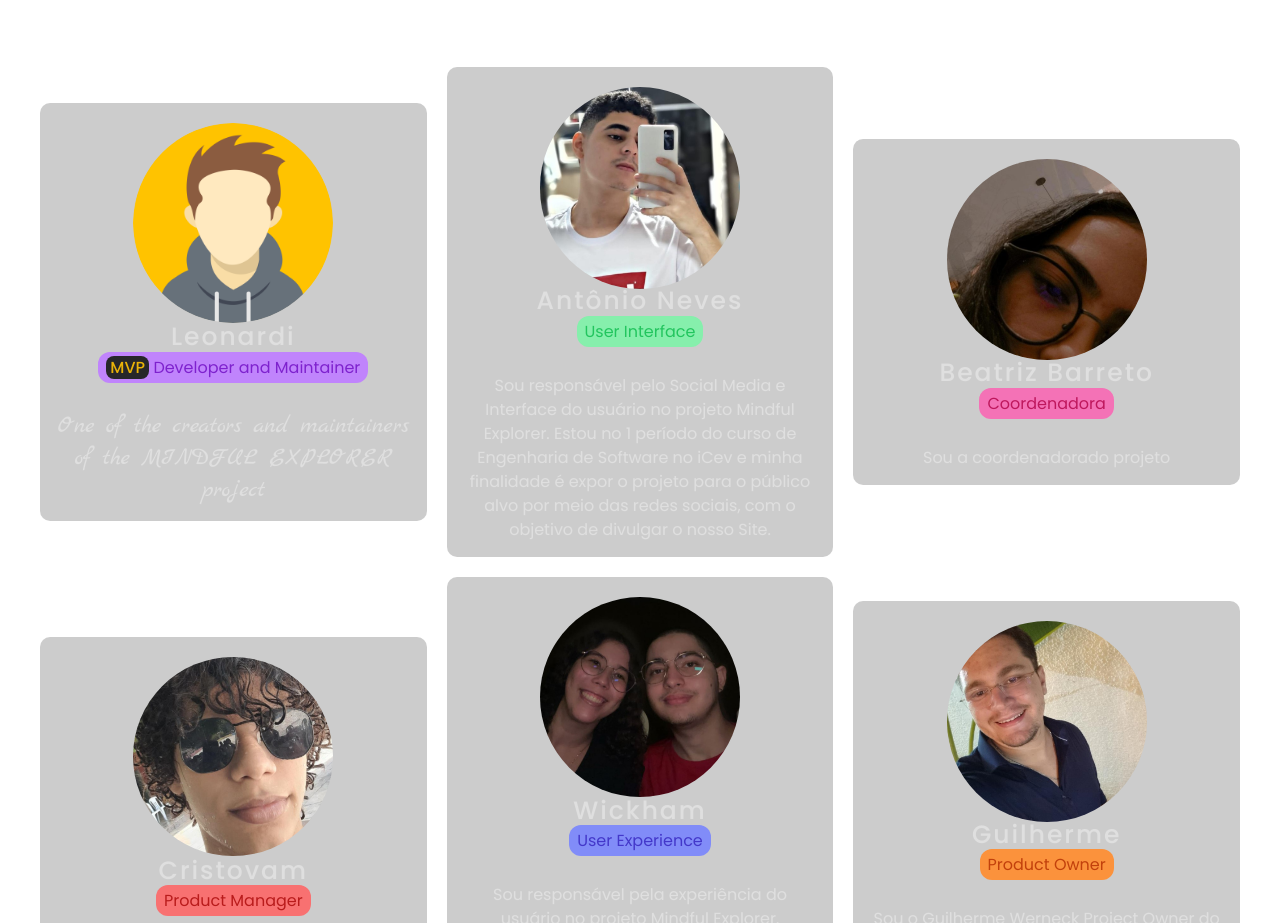
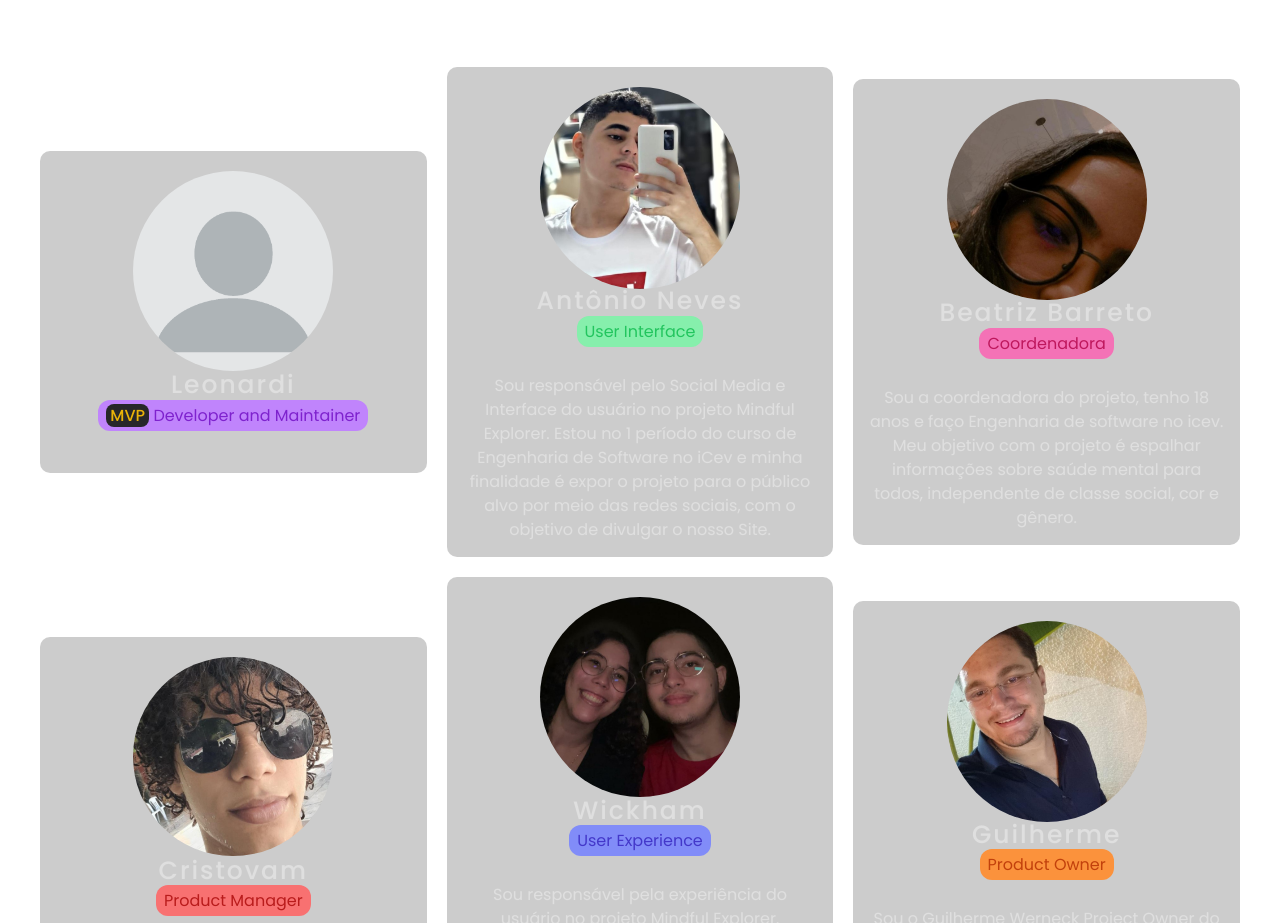
Before and after one commit to rexionmars/midnful, a Next.js app: page /about in a window 1280 px wide. Shown: the part 900-1823 px from the top of the page. Built offline with nearby package versions, Linux system fonts and the light colour scheme; no server answers.

Commit message:
update about page

```diff
--- a/components/About.jsx
+++ b/components/About.jsx
@@ -32,13 +32,13 @@ const AboutPage = () => {
                         <img
                           className="align-middle rounded-full"
                         //   src='https://avatars.githubusercontent.com/u/131300370?v=4'
-                          src='./p2.png'
+                          src='./my.webp'
                         />
                     </div>
                     <div className="content">
                         <h3>Leonardi</h3>
                         <label className="bg-purple-400 text-purple-700 p-1 px-2 border rounded-xl border-none"><span className="text-yellow-500 bg-zinc-800 px-1 rounded-lg text-center font-medium">MVP</span> Developer and Maintainer</label>
-                        <p className="font-sacramento text-2xl">One of the creators and maintainers of the MINDFUL EXPLORER project</p>
+                        <p className="font-sacramento text-2xl"></p>
                     </div>
                 </div>
 
@@ -68,7 +68,7 @@ const AboutPage = () => {
                     <div className="content">
                         <h3>Beatriz Barreto</h3>
                         <label className="bg-pink-400 text-pink-700 p-1 px-2 border rounded-xl border-none">Coordenadora</label>
-                        <p>Sou a coordenadorado projeto</p>
+                        <p>Sou a coordenadora do projeto, tenho 18 anos e faço Engenharia de software no icev. Meu objetivo com o projeto é espalhar informações sobre saúde mental para todos, independente de classe social, cor e gênero.</p>
                     </div>
                 </div>
 
```
Also changed, not shown: public/my.webp (added).
